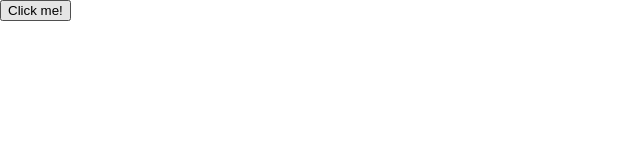
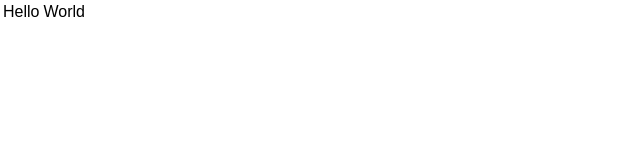
Before and after one commit to NachoTsvetkov/react-step-by-step, a React (Create React App) app: page / in a window 1280 px wide. Shown: the top 160 px of the page, without its empty margins (0-640 px from the left). Built offline with nearby package versions, Linux system fonts and the light colour scheme.

Commit message:
#18 fragments implemented

```diff
--- a/src/index.js
+++ b/src/index.js
@@ -2,16 +2,27 @@ import React from 'react';
 import ReactDOM from 'react-dom';
 import './index.css';
 
-const FancyButton = React.forwardRef((props, ref) => (
-  <button ref={ref} className="FancyButton">
-    {props.children}
-  </button>
-));
+class Columns extends React.Component {
+  render() {
+    return (
+      <React.Fragment>
+        <td>Hello</td>
+        <td>World</td>
+      </React.Fragment>
+    );
+  }
+}
 
-// You can now get a ref directly to the DOM button:
-const ref = React.createRef();
+class Table extends React.Component {
+  render() {
+    return (
+      <table>
+        <tr>
+          <Columns />
+        </tr>
+      </table>
+    );
+  }
+}
 
-ReactDOM.render(
-  <FancyButton ref={ref}>Click me!</FancyButton>,
-  document.getElementById('root')
-);
+ReactDOM.render(<Table />, document.getElementById('root'));
```
Also changed, not shown: src/apps/fragments.js (added, +28 -0 lines).
